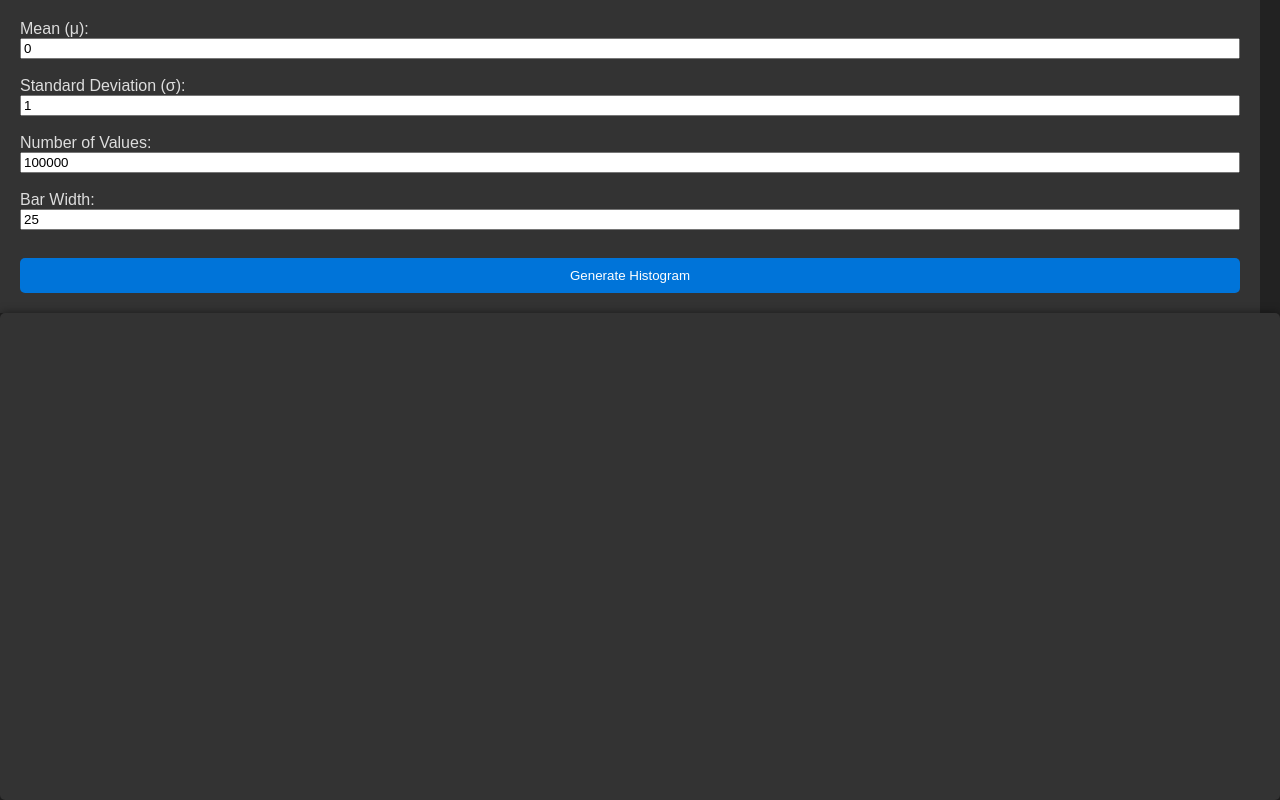
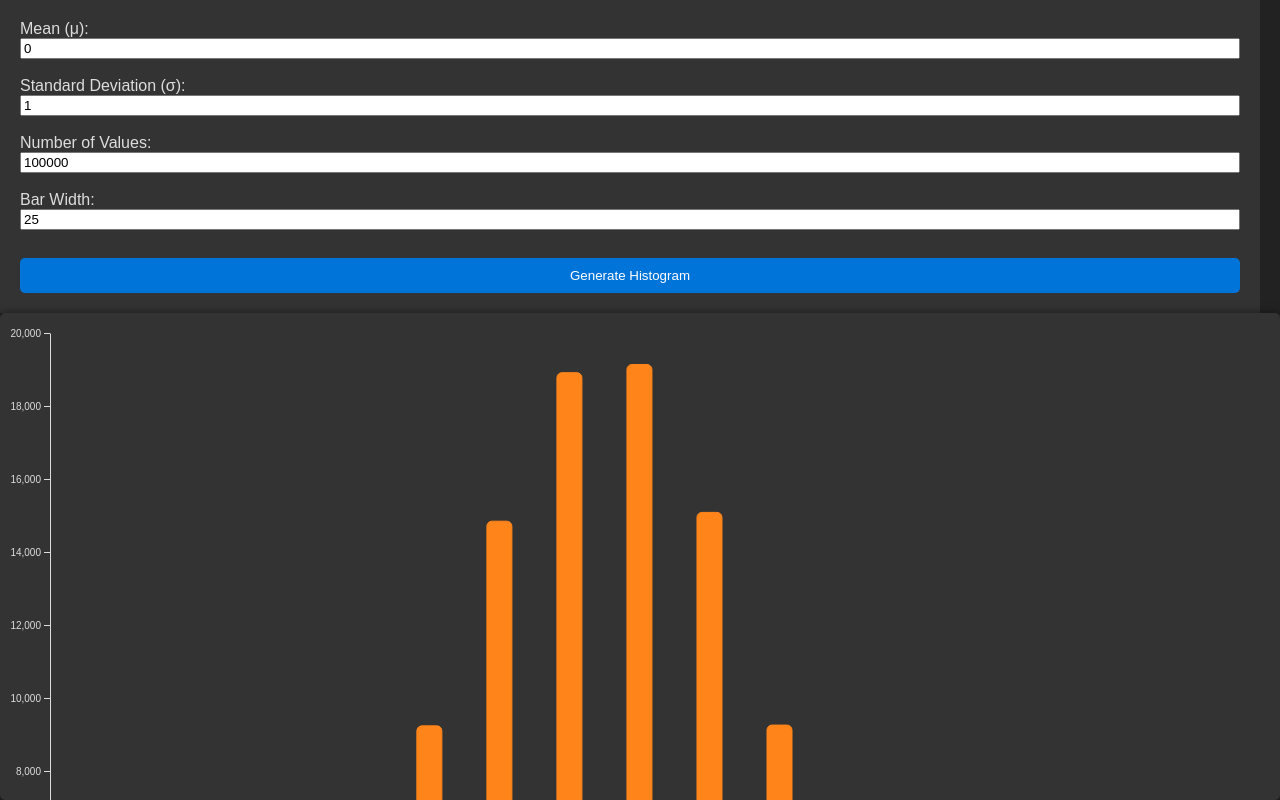
Before and after one commit to Dost22/GaussianGenerator, a plain HTML site: page index.html in a window 1280 px wide. Both pictures are taken after a click on the button "Generate Histogram". Drawn offline with nearby package versions, Linux system fonts and the light colour scheme.

Commit message:
Update index.html

```diff
--- a/index.html
+++ b/index.html
@@ -89,7 +89,62 @@
   </div>
 
   <script>
-    // ... (your JavaScript code) ...
+    function generateHistogram() {
+      d3.select("#histogram").selectAll("*").remove();
+
+      const mu = parseFloat(document.getElementById("mu").value);
+      const sigma = parseFloat(document.getElementById("sigma").value);
+      const numValues = parseInt(document.getElementById("numValues").value);
+      const barWidth = parseFloat(document.getElementById("barWidth").value);
+
+      const values = Array.from({ length: numValues }, () => d3.randomNormal(mu, sigma)());
+
+      const margin = { top: 20, right: 30, bottom: 50, left: 50 };
+      const width = window.innerWidth - margin.left - margin.right;
+      const height = window.innerHeight - margin.top - margin.bottom;
+
+      const x = d3.scaleLinear()
+        .domain(d3.extent(values))
+        .range([0, width]);
+
+      const binsGenerator = d3.histogram()
+        .domain(x.domain())
+        .thresholds(x.ticks(20));
+
+      const bins = binsGenerator(values);
+      const binWidth = x(bins[0].x1) - x(bins[0].x0);
+
+      const y = d3.scaleLinear()
+        .domain([0, d3.max(bins, d => d.length)])
+        .nice()
+        .range([height, 0]);
+
+      const svg = d3.select("#histogram")
+        .attr("width", width + margin.left + margin.right)
+        .attr("height", height + margin.top + margin.bottom)
+        .append("g")
+        .attr("transform", `translate(${margin.left}, ${margin.top})`);
+
+      const bar = svg.selectAll(".bar")
+        .data(bins)
+        .enter().append("g")
+        .attr("class", "bar")
+        .attr("transform", d => `translate(${x(d.x0)}, ${y(d.length)})`);
+
+      bar.append("rect")
+        .attr("x", (binWidth - barWidth) / 2)
+        .attr("width", barWidth)
+        .attr("height", d => height - y(d.length));
+
+      svg.append("g")
+        .attr("transform", `translate(0, ${height})`)
+        .call(d3.axisBottom(x).tickSizeOuter(0));
+
+      svg.append("g")
+        .call(d3.axisLeft(y).tickSizeOuter(0));
+
+      d3.selectAll(".axis text").attr("font-family", "Arial, sans-serif");
+    }
   </script>
 </body>
 </html>
```
